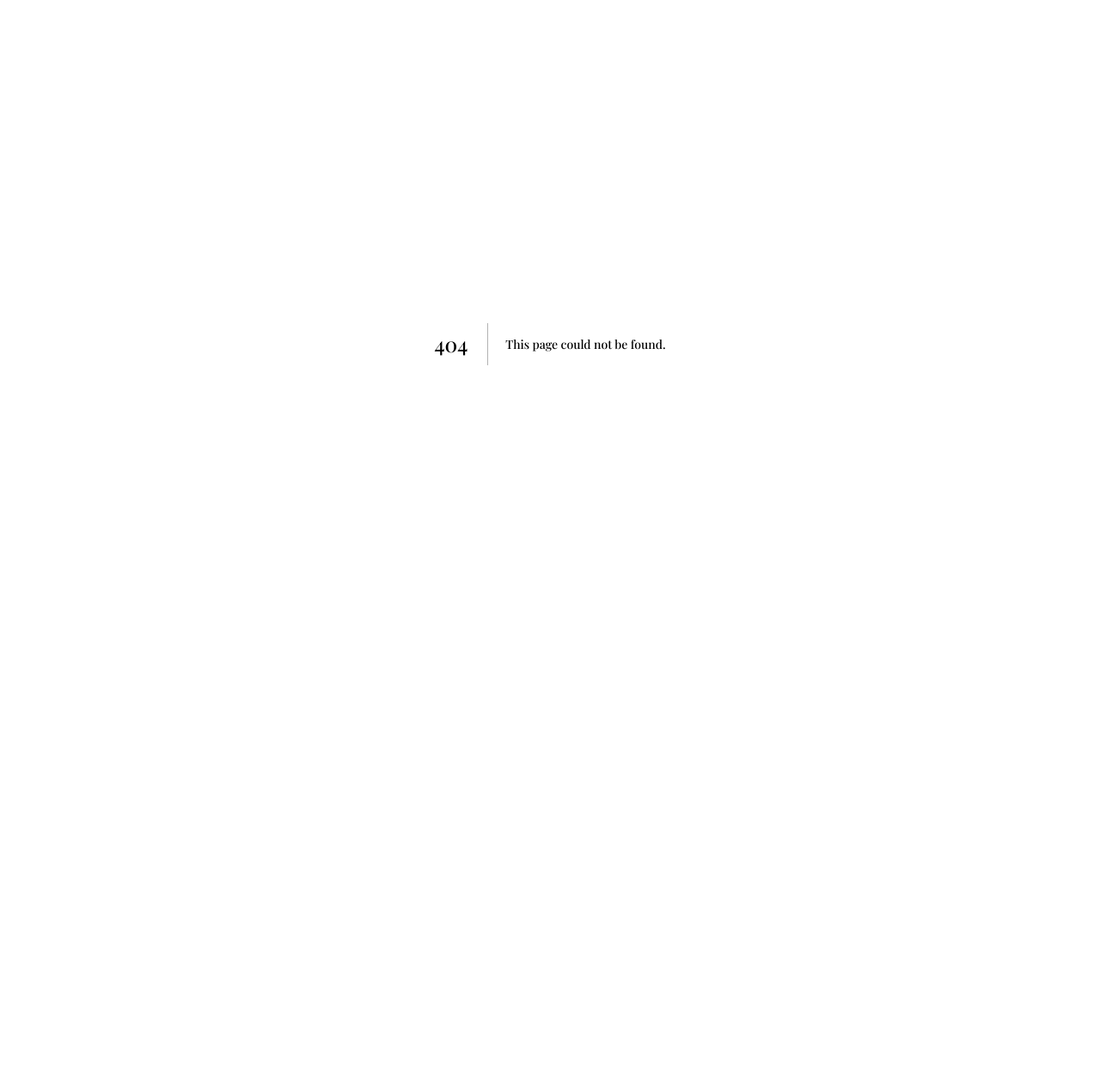
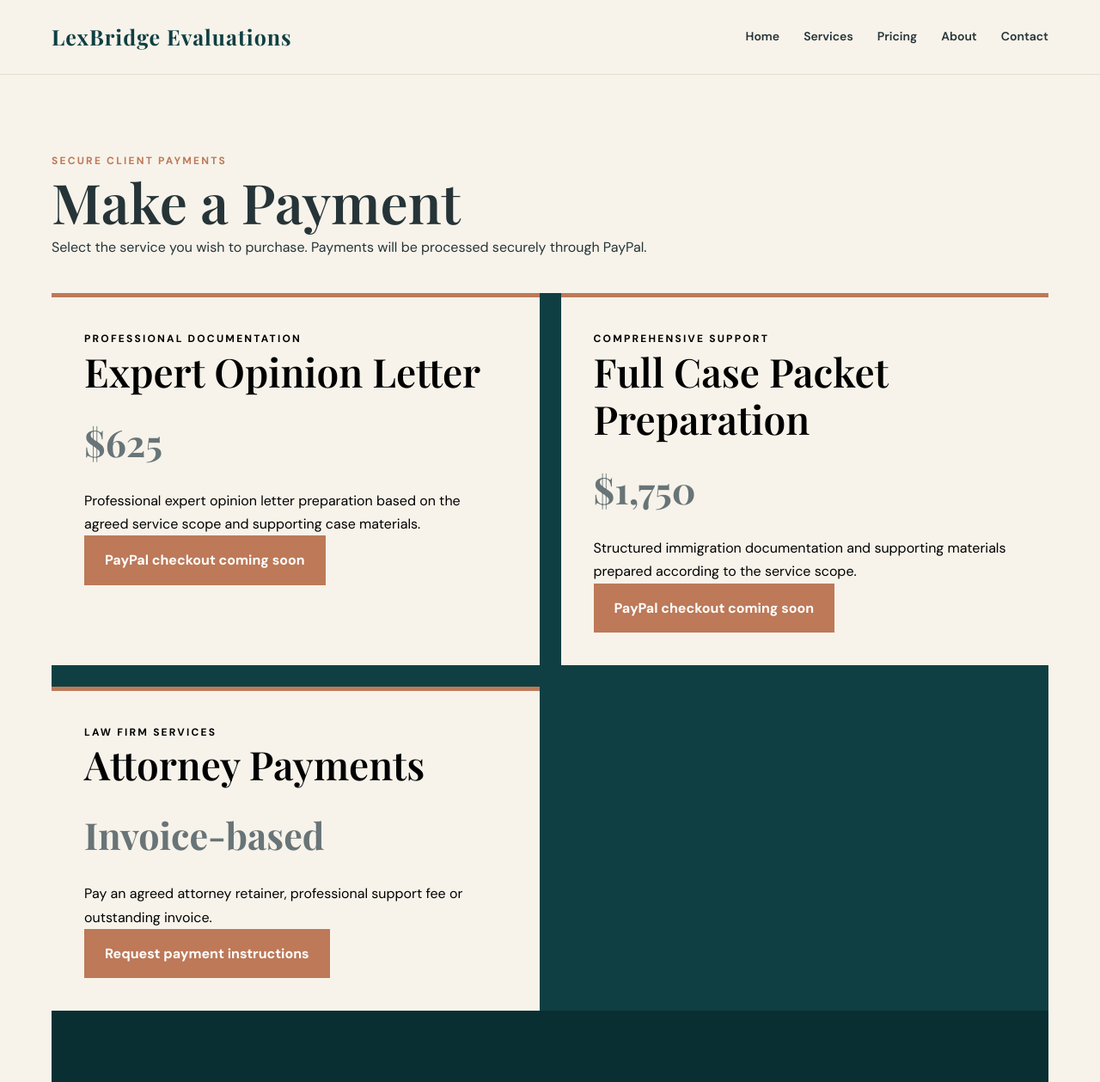
Before and after one commit to TrademarkEdge/lexbridge, a Next.js app: page /payment in a window 1280 px wide. Before the commit this address had no page. Shown: the top 1259 px of the page at 86% size. Before the commit the page ends 800 px from the top, so only its background shows below. Built offline with nearby package versions, Linux system fonts and the light colour scheme.

Commit message:
Create payment page.tsx

```diff
--- /dev/null
+++ b/app/payment/page.tsx
@@ -0,0 +1,125 @@
+
+export default function PaymentPage() {
+  return (
+    <main>
+      <header className="site-header">
+        <nav className="navbar container">
+          <a className="brand" href="/">
+            LexBridge Evaluations
+          </a>
+          <div className="nav-links">
+            <a href="/">Home</a>
+            <a href="/services">Services</a>
+            <a href="/pricing">Pricing</a>
+            <a href="/about">About</a>
+            <a href="/contact">Contact</a>
+          </div>
+        </nav>
+      </header>
+
+      <section className="section-padding">
+        <div className="container">
+          <p className="eyebrow">SECURE CLIENT PAYMENTS</p>
+          <h1>Make a Payment</h1>
+          <p>
+            Select the service you wish to purchase. Payments
+            will be processed securely through PayPal.
+          </p>
+
+          <div className="price-section">
+            <div className="price-grid">
+
+              <article className="price-card">
+                <p className="eyebrow">PROFESSIONAL DOCUMENTATION</p>
+                <h2>Expert Opinion Letter</h2>
+                <p className="price">$625</p>
+                <p>
+                  Professional expert opinion letter preparation
+                  based on the agreed service scope and
+                  supporting case materials.
+                </p>
+                <button
+                  className="button-primary"
+                  type="button"
+                  disabled
+                >
+                  PayPal checkout coming soon
+                </button>
+              </article>
+
+              <article className="price-card">
+                <p className="eyebrow">COMPREHENSIVE SUPPORT</p>
+                <h2>Full Case Packet Preparation</h2>
+                <p className="price">$1,750</p>
+                <p>
+                  Structured immigration documentation and
+                  supporting materials prepared according to
+                  the service scope.
+                </p>
+                <button
+                  className="button-primary"
+                  type="button"
+                  disabled
+                >
+                  PayPal checkout coming soon
+                </button>
+              </article>
+
+              <article className="price-card">
+                <p className="eyebrow">LAW FIRM SERVICES</p>
+                <h2>Attorney Payments</h2>
+                <p className="price">Invoice-based</p>
+                <p>
+                  Pay an agreed attorney retainer, professional
+                  support fee or outstanding invoice.
+                </p>
+                <a
+                  className="button-primary"
+                  href="mailto:info@lexbridgeevaluations.com?subject=Attorney%20Payment%20Enquiry"
+                >
+                  Request payment instructions
+                </a>
+              </article>
+
+            </div>
+          </div>
+
+          <section className="contact-section">
+            <div className="container">
+              <h2>Secure payment processing</h2>
+              <p>
+                Online card payments will be processed through
+                PayPal's secure checkout. LexBridge does not
+                collect or store your card details on this website.
+              </p>
+              <p>
+                Payment does not guarantee immigration approval,
+                USCIS acceptance or a particular case outcome.
+              </p>
+              <a
+                className="email-link"
+                href="mailto:info@lexbridgeevaluations.com"
+              >
+                info@lexbridgeevaluations.com
+              </a>
+            </div>
+          </section>
+
+          <p style={{ marginTop: 32, fontSize: 13 }}>
+            Please review the applicable service terms and
+            refund policy before completing a purchase.
+            LexBridge Evaluations LLC is not a US law firm
+            and does not provide legal advice.
+          </p>
+        </div>
+      </section>
+
+      <footer className="site-footer">
+        <div className="container">
+          © {new Date().getFullYear()} LexBridge Evaluations LLC.
+          All rights reserved.
+        </div>
+      </footer>
+    </main>
+  );
+}
```
